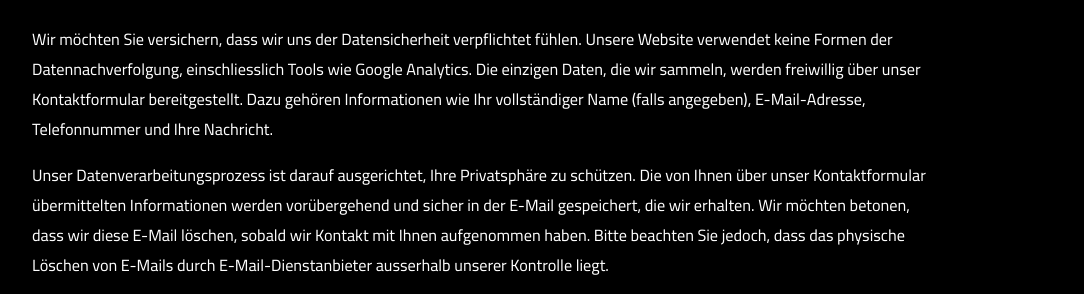
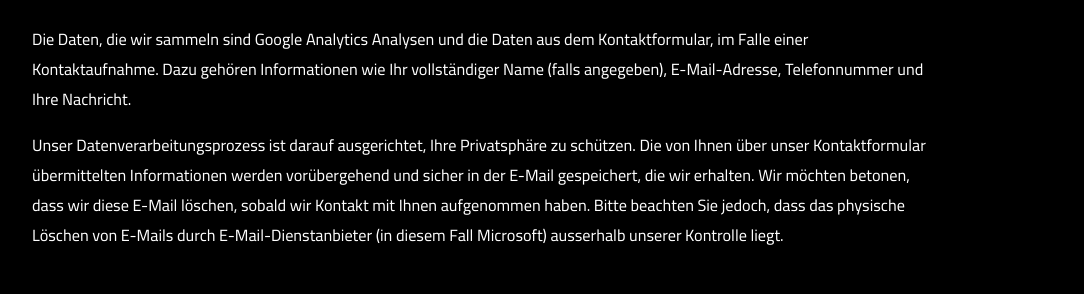
Before and after one commit to theEthicalDev/cybethics-web, a plain HTML site: page privacy.html in a window 1280 px wide. Shown: the part 496-790 px from the top of the page, without its empty margins (160-1244 px from the left). Drawn offline with Linux system fonts and the light colour scheme.

Commit message:
Update privacy.html

```diff
--- a/privacy.html
+++ b/privacy.html
@@ -34,15 +34,13 @@
             gesetzlichen Datenschutzvorschriften und dieser Datenschutzerklärung.</p>
 
         <h2 id="data_collection_heading">Datensammlung und -schutz</h2>
-        <p id="data_collection_intro">Wir möchten Sie versichern, dass wir uns der Datensicherheit verpflichtet fühlen. Unsere Website verwendet
-            keine Formen der Datennachverfolgung, einschliesslich Tools wie Google Analytics. Die einzigen Daten, die wir
-            sammeln, werden freiwillig über unser Kontaktformular bereitgestellt. Dazu gehören Informationen wie Ihr
+        <p id="data_collection_intro">Die Daten, die wir sammeln sind Google Analytics Analysen und die Daten aus dem Kontaktformular, im Falle einer Kontaktaufnahme. Dazu gehören Informationen wie Ihr
             vollständiger Name (falls angegeben), E-Mail-Adresse, Telefonnummer und Ihre Nachricht.</p>
         <p id="data_collection_note">Unser Datenverarbeitungsprozess ist darauf ausgerichtet, Ihre Privatsphäre zu schützen. Die von Ihnen über
             unser Kontaktformular übermittelten Informationen werden vorübergehend und sicher in der E-Mail gespeichert,
             die wir erhalten. Wir möchten betonen, dass wir diese E-Mail löschen, sobald wir Kontakt mit Ihnen
             aufgenommen haben. Bitte beachten Sie jedoch, dass das physische Löschen von E-Mails durch
-            E-Mail-Dienstanbieter ausserhalb unserer Kontrolle liegt.</p>
+            E-Mail-Dienstanbieter (in diesem Fall Microsoft) ausserhalb unserer Kontrolle liegt.</p>
 
         <h2 id="access_security_heading">Zugriff auf Ihre Daten und Sicherheitsmassnahmen</h2>
         <p id="access_security_intro">Der Zugriff auf die von Ihnen bereitgestellten Daten ist streng auf eine einzige benannte Person beschränkt,
```
